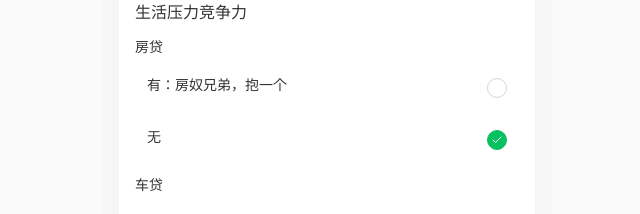
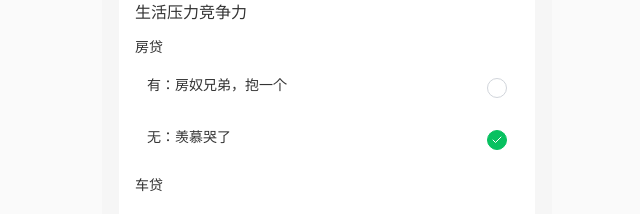
Before and after one commit to Zandazq/interview-poll-wizard, a React (Vite) app: page /vote-step-three in a window 1280 px wide. Shown: the part 1280-1494 px from the top of the page, without its empty margins (313-953 px from the left). Built offline with nearby package versions, Linux system fonts and the light colour scheme.

Commit message:
Update mortgage option to "无：羡慕哭了"
Here are the files that were edited by the AI in that message:
-edited src/pages/VoteStepThreePage.tsx

```diff
--- a/src/pages/VoteStepThreePage.tsx
+++ b/src/pages/VoteStepThreePage.tsx
@@ -14,7 +14,7 @@ const VoteStepThreePage: React.FC = () => {
     monthlyInterviews: "还没有开始面试",
     age: "",
     graduationTime: "",
-    mortgage: "无",
+    mortgage: "无：羡慕哭了",
     mortgageAmount: "",
     carLoan: "无",
     carLoanAmount: "",
@@ -158,7 +158,7 @@ const VoteStepThreePage: React.FC = () => {
               <div>
                 <Label className="text-wechat-darkGray mb-3 block">房贷</Label>
                 <div className="space-y-2">
-                  {["有：房奴兄弟，抱一个", "无"].map((option) => (
+                  {["有：房奴兄弟，抱一个", "无：羡慕哭了"].map((option) => (
                     <div key={option} className="wechat-radio-item rounded-lg" onClick={() => handleChange("mortgage", option)}>
                       <div className="flex justify-between w-full">
                         <Label className="text-wechat-darkGray cursor-pointer">
```
